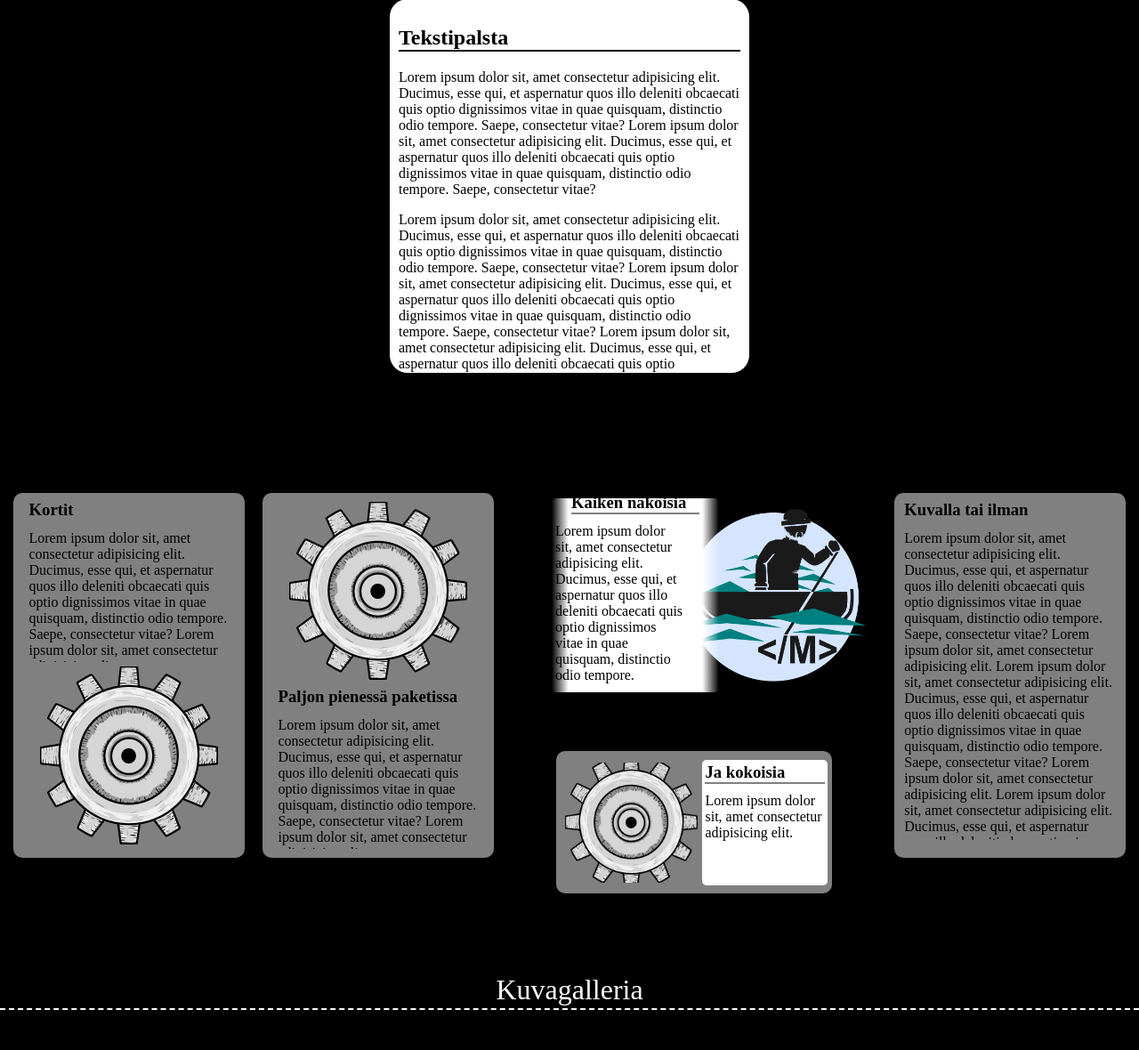
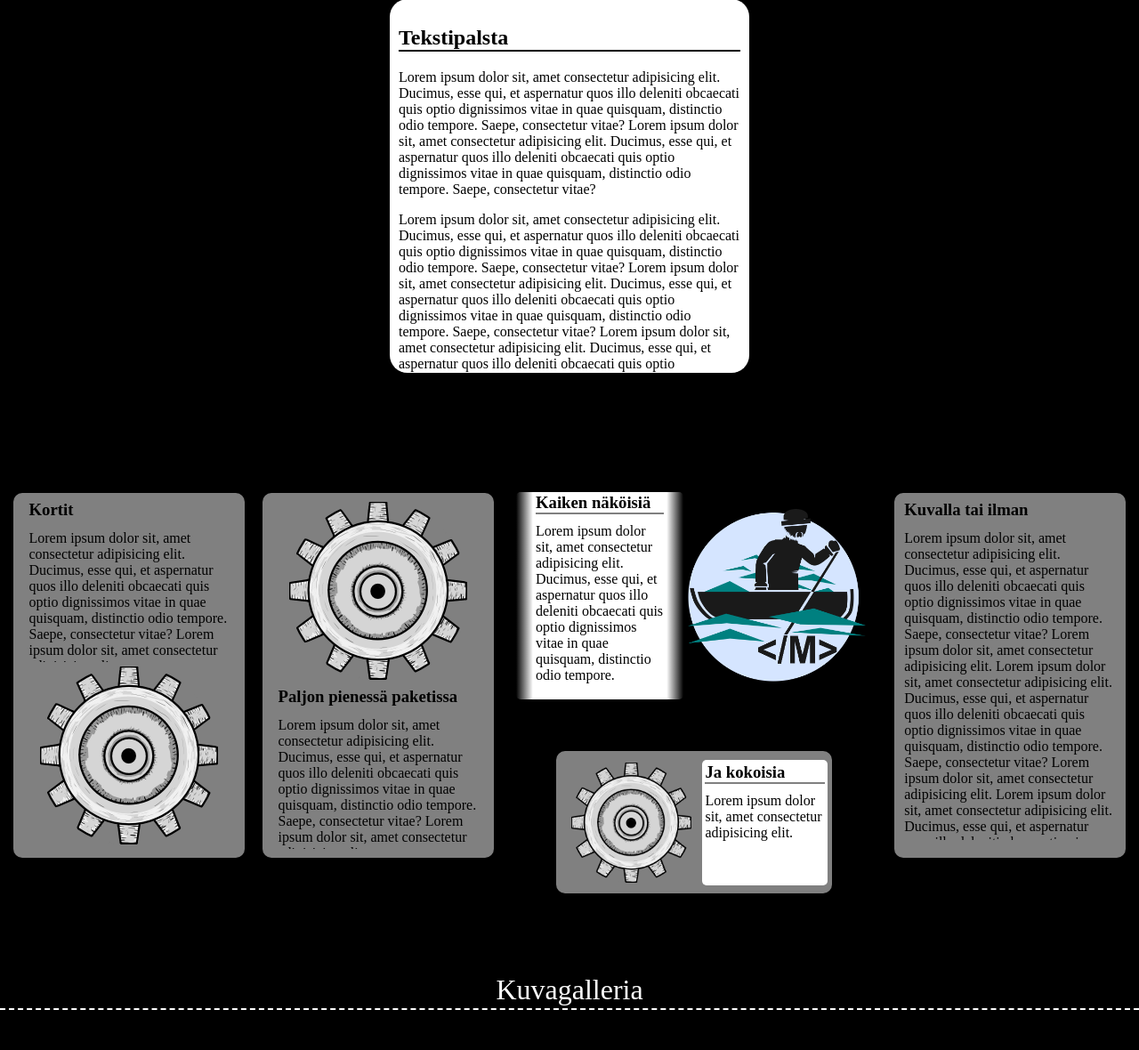
Before and after one commit to Ohra-aho/Ohra-aho.github.io, a PHP site: page /tool_showcase/ in a window 1280 px wide. Shown: the part 789-1969 px from the top of the page at 89% size. Run offline with PHP 8.4, Linux system fonts and the light colour scheme; style sheets or scripts are compiled from the project's sources.

Commit message:
cards adjusted to full screen

```diff
--- a/tool_showcase/index.html
+++ b/tool_showcase/index.html
@@ -298,11 +298,29 @@
 						Ducimus, esse qui, et aspernatur quos illo deleniti obcaecati quis optio dignissimos vitae in quae quisquam, distinctio odio tempore.
 						Saepe, consectetur vitae?
 						Lorem ipsum dolor sit, amet consectetur adipisicing elit.
+
+						<full-screen>
+							<card-img title="Jotain" image="./tools/media/images/header/placeholder_logo.png" class="left">
+								Jotain tosi jännää täällä
+								$
+								Lorem ipsum dolor sit, amet consectetur adipisicing elit.
+								Ducimus, esse qui, et aspernatur quos illo deleniti obcaecati quis optio dignissimos vitae in quae quisquam, distinctio odio tempore.
+								Saepe, consectetur vitae?
+								Lorem ipsum dolor sit, amet consectetur adipisicing elit.
+							</card-img>
+							<language-changer>
+								<language name="englanti" title="Something">
+									Something exiting here.
+									$
+									Lorem ipsum dolor sit, amet consectetur adipisicing elit.
+									Ducimus, esse qui, et aspernatur quos illo deleniti obcaecati quis optio dignissimos vitae in quae quisquam, distinctio odio tempore.
+									Saepe, consectetur vitae?
+									Lorem ipsum dolor sit, amet consectetur adipisicing elit.
+								</language>
+							</language-changer>
+						</full-screen>
+
 					</card-img>
-
-
-
-
 					<language-changer>
 						<language name="englanti" title="Cards">
 							Lorem ipsum dolor sit, amet consectetur adipisicing elit.
@@ -311,6 +329,7 @@
 							Lorem ipsum dolor sit, amet consectetur adipisicing elit.
 						</language>
 					</language-changer>
+
 
 					<card-img title="Paljon pienessä paketissa" image="./tools/media/images/header/placeholder_logo.png">
 						Lorem ipsum dolor sit, amet consectetur adipisicing elit.
--- a/tool_showcase/index/header/header.css
+++ b/tool_showcase/index/header/header.css
@@ -146,10 +146,9 @@ footer simple-contact a {
   background-color: transparent;
 }
 #cards custom_center row column card-img content {
-  position: relative;
   background-color: transparent;
   background-image: linear-gradient(to left, transparent, var(--secondary-color) 10% 90%, transparent);
-  height: 70%;
+  height: 75%;
   display: flex;
   flex-direction: column;
   justify-content: center;
@@ -158,13 +157,21 @@ footer simple-contact a {
 #cards custom_center row column card-img content h3 {
   width: 80%;
 }
-#cards custom_center row column card-img content p {
+#cards custom_center row column card-img content text-editor {
+  display: flex;
+  justify-content: center;
+}
+#cards custom_center row column card-img content text-editor p {
   width: 80%;
 }
 #cards custom_center row column card-img:last-of-type {
   width: 300px;
   height: 150px;
   background-color: gray;
+}
+#cards custom_center row column card-img:last-of-type img {
+  height: 100%;
+  width: auto;
 }
 #cards custom_center row column card-img:last-of-type content {
   background-color: white;
--- a/tool_showcase/index/header/header.scss
+++ b/tool_showcase/index/header/header.scss
@@ -177,22 +177,31 @@ $radius: 20px;
 
 					background-color: transparent;
 					content {
-						position: relative;
 						background-color: transparent;
 						background-image: linear-gradient(to left, transparent, var(--secondary-color) 10% 90%, transparent);
-						height: 70%;
+						height: 75%;
 						display: flex;
 						flex-direction: column;
 						justify-content: center;
 						align-items: center;
 						h3 { width: 80%; }
-						p { width: 80%; }
+						text-editor {
+							display: flex;
+							justify-content: center;
+							p {
+								width: 80%;
+							}
+						}
 					}
 				}
 				card-img:last-of-type {
 					width: 300px;
 					height: 150px;
 					background-color: gray;
+					img {
+						height: 100%;
+						width: auto;
+					}
 					content {
 						background-color: white;
 						background-image: none;
--- a/tool_showcase/tools/adjusting/full_screen/full_screen.js
+++ b/tool_showcase/tools/adjusting/full_screen/full_screen.js
@@ -17,6 +17,7 @@ class FullScreen extends HTMLElement {
 			this.parentElement.addEventListener("click", () => {
 				this.OpenFullScreen();
 			});
+			this.parentElement.style.cursor = "pointer";
 		}
 	}
 
--- a/tool_showcase/tools/content/card/card.js
+++ b/tool_showcase/tools/content/card/card.js
@@ -86,19 +86,24 @@ class Card extends HTMLElement {
 
 	ChangeLanguage(LO) { //LanguageOption
 		if(!this.getAttribute("custom-card")) {
-			this.querySelector("text-editor").remove();
-			let text_editor = document.createElement("text-editor");
-			if(LO.text.length != 0) text_editor.innerHTML = LO.text;
-			else text_editor.innerHTML = this.og_content
-			text_editor.splitter = this.splitter;
-			this.children[1].appendChild(text_editor);
+			if(this.querySelector("text-editor") != null) {
+				this.querySelector("text-editor").remove();
+				let text_editor = document.createElement("text-editor");
+				if(LO.text.length != 0) text_editor.innerHTML = LO.text;
+				else text_editor.innerHTML = this.og_content
+				text_editor.splitter = this.splitter;
+				this.querySelector("content").appendChild(text_editor);
+			} else {
+				this.innerHTML = LO.text
+			}
 		}
 		let title = this.querySelector("h3");
 		if(title != null) title.innerText = LO.attributes.get("title");
+		else this.setAttribute("title", LO.attributes.get("title"));
 	}
 
 	GiveBaseLanguage() {
-		let language = new LanguageOption("", this.og_content);
+		let language = new LanguageOption("", this.og_content ?? this.innerHTML);
 		language.attributes.set("title", this.getAttribute("title"))
 		return language;
 	}
```
Also changed, not shown: 1 other file.
